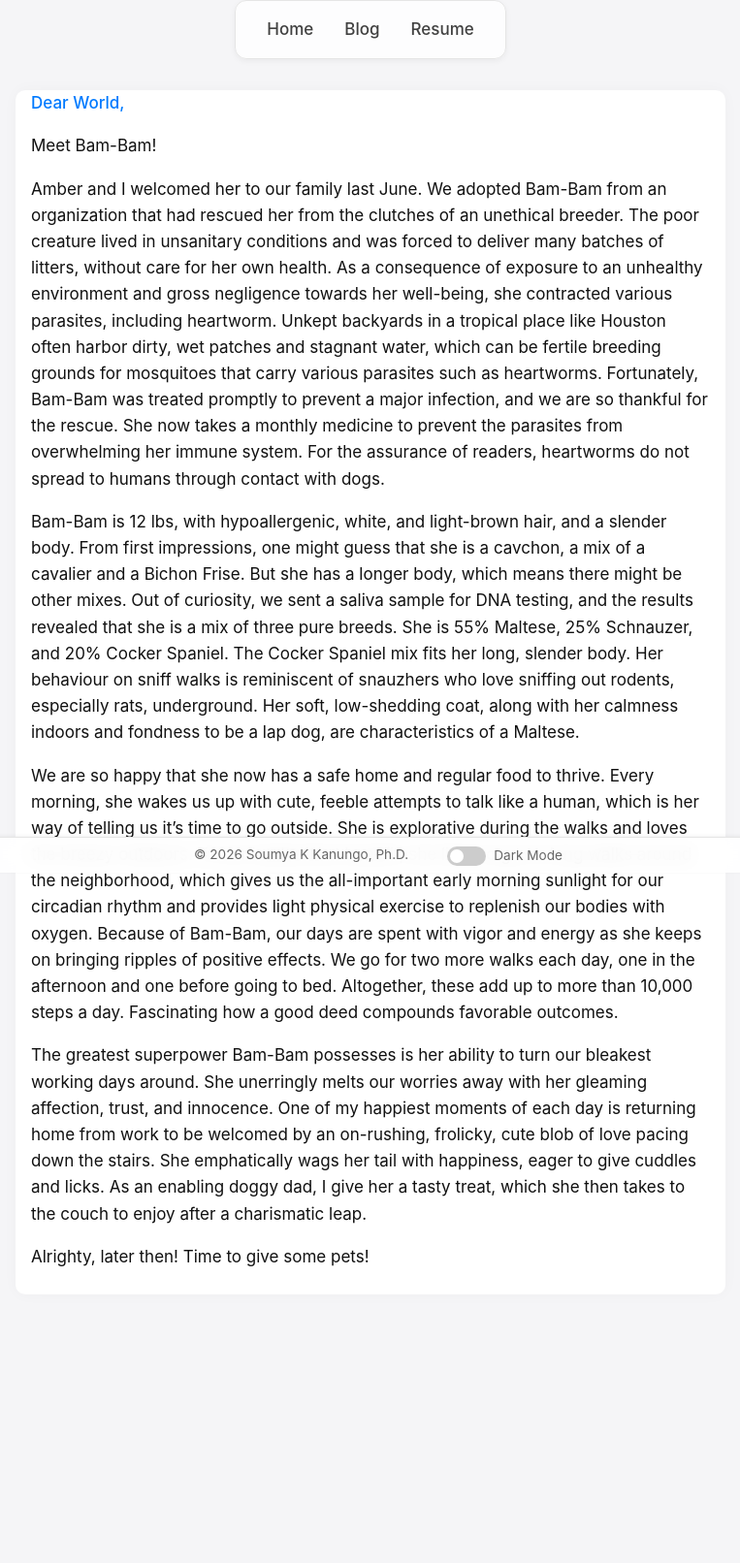
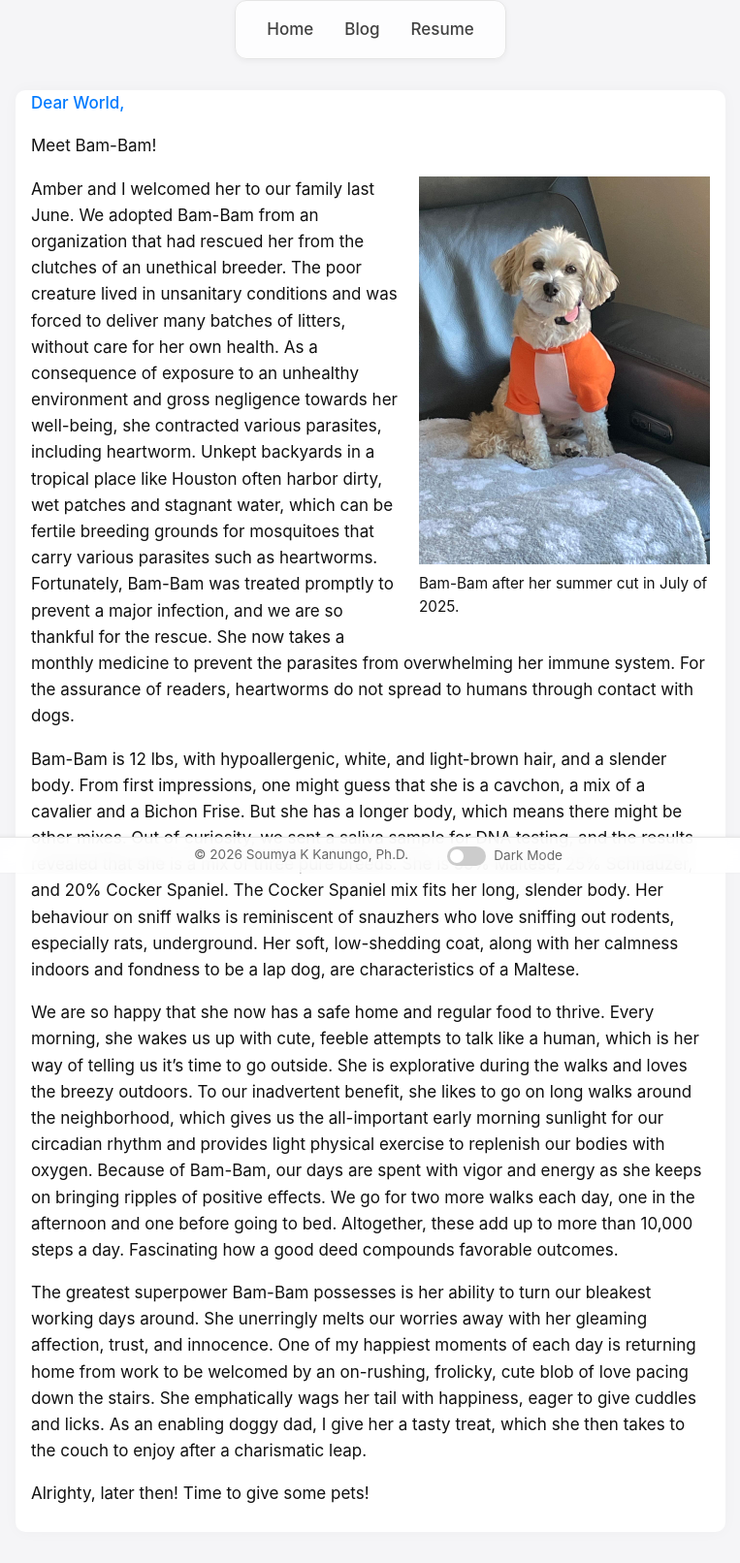
Before and after one commit to kanungo92/kanungo92.github.io, a Jekyll site: the page built from _posts/2026-02-01-Bam-Bam.md, in a window 1280 px wide. Shown: the whole page at 97% size, without its empty margins (258-1021 px from the left). Built offline with Jekyll 4.4.1, drawn with Linux system fonts in a browser that asks for light colours; before the commit the page ends 1367 px from its top, so only the background shows below that.

Commit message:
updating pic of Bam-Bam

```diff
--- a/_posts/2026-02-01-Bam-Bam.md
+++ b/_posts/2026-02-01-Bam-Bam.md
@@ -6,7 +6,12 @@ title: Bam-Bam
 <span class="highlight-blue">Dear World,</span>
 
 Meet Bam-Bam!
-
+<figure style="float:right; width:300px; margin:0 0 1em 1em;">
+  <img src="/assets/images/Bam-Bam.jpg" alt="Bam-Bam" style="width:100%;">
+  <figcaption style="font-size:0.9em; text-align:left;">
+    Bam-Bam after her summer cut in July of 2025.
+  </figcaption>
+</figure>
 Amber and I welcomed her to our family last June. We adopted Bam-Bam from an organization that had rescued her from the clutches of an unethical breeder. The poor creature lived in unsanitary conditions and was forced to deliver many batches of litters, without care for her own health. As a consequence of exposure to an unhealthy environment and gross negligence towards her well-being, she contracted various parasites, including heartworm. Unkept backyards in a tropical place like Houston often harbor dirty, wet patches and stagnant water, which can be fertile breeding grounds for mosquitoes that carry various parasites such as heartworms. Fortunately, Bam-Bam was treated promptly to prevent a major infection, and we are so thankful for the rescue. She now takes a monthly medicine to prevent the parasites from overwhelming her immune system. For the assurance of readers, heartworms do not spread to humans through contact with dogs.
 
 Bam-Bam is 12 lbs, with hypoallergenic, white, and light-brown hair, and a slender body. From first impressions, one might guess that she is a cavchon, a mix of a cavalier and a Bichon Frise. But she has a longer body, which means there might be other mixes. Out of curiosity, we sent a saliva sample for DNA testing, and the results revealed that she is a mix of three pure breeds. She is 55% Maltese, 25% Schnauzer, and 20% Cocker Spaniel. The Cocker Spaniel mix fits her long, slender body. Her behaviour on sniff walks is reminiscent of snauzhers who love sniffing out rodents, especially rats, underground. Her soft, low-shedding coat, along with her calmness indoors and fondness to be a lap dog, are characteristics of a Maltese.
```
Also changed, not shown: assets/images/Bam-Bam.jpg (added), 2 other files.
